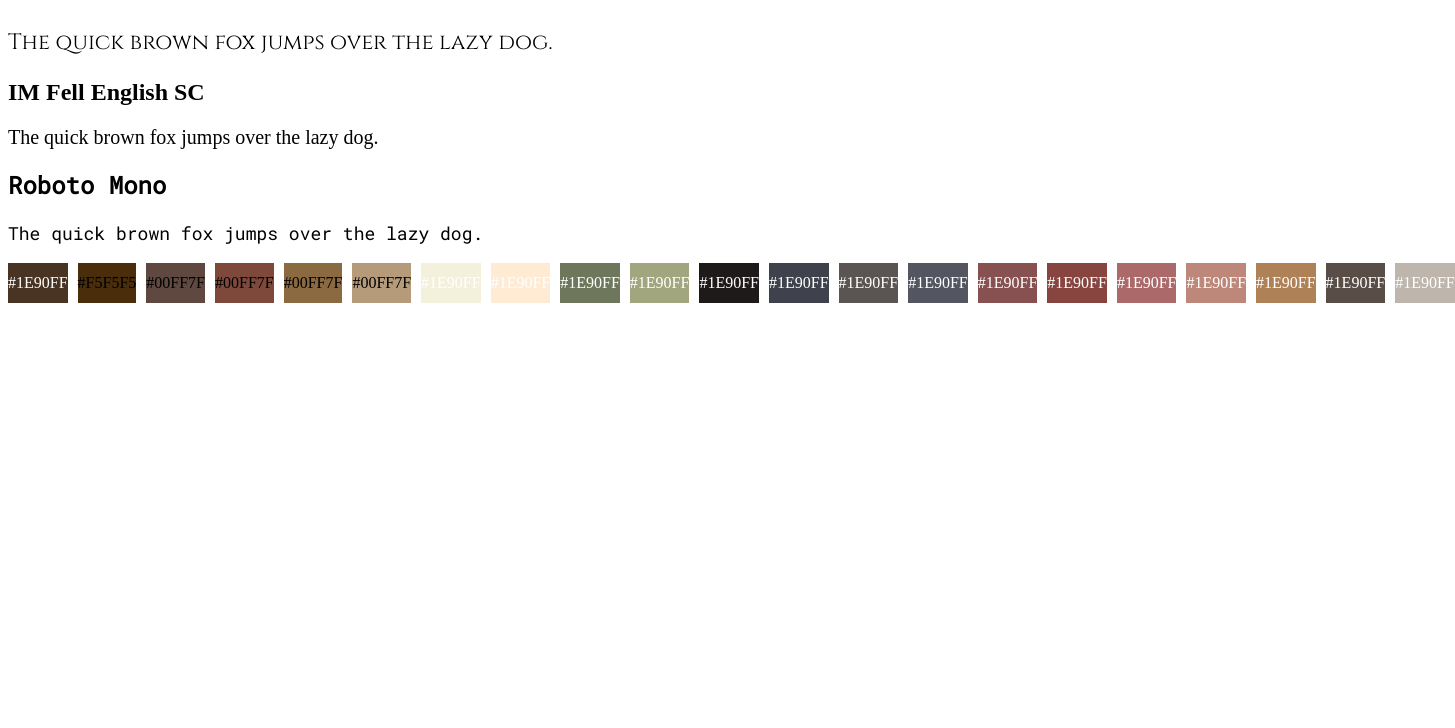
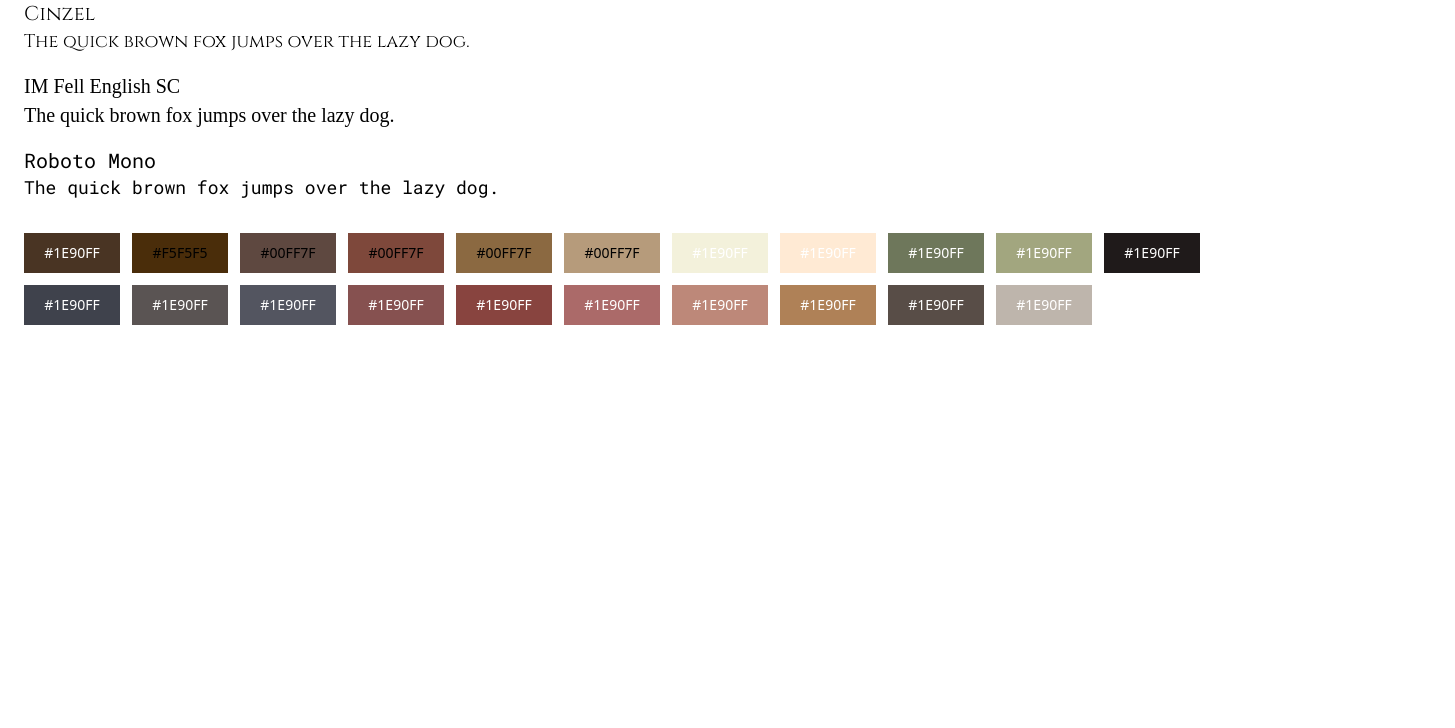
Before and after one commit to ayushgpt01/boot-dev-pallanguzhi, a website: page todo/color.html in a window 1280 px wide. Shown: the part 72-800 px from the top of the page, 1455 px wide, since content can reach past the window. Drawn offline with nearby package versions, Linux system fonts and the light colour scheme; a web font is replaced by a local one.

Commit message:
Added font preview HTML file

```diff
--- a/todo/color.html
+++ b/todo/color.html
@@ -1,46 +1,64 @@
 <!DOCTYPE html>
-<html>
-    <head>
-        <meta charset="UTF‑8">
+<html lang="en">
+<head>
+  <meta charset="UTF-8" />
+  <meta name="viewport" content="width=device-width, initial-scale=1.0" />
   <title>Color Palette</title>
 
   <!-- Google Fonts -->
   <link href="https://fonts.googleapis.com/css2?family=Cinzel:wght@400;700&family=IM+Fell+English+SC&family=Roboto+Mono&display=swap" rel="stylesheet">
-    </head>
-    <body>
-        ## Color Palette
-         <h2 style="font-family: 'Cinzel', serif;">Cinzel</h2>
-  <p style="font-family: 'Cinzel', serif; font-size: 22px;">The quick brown fox jumps over the lazy dog.</p>
 
-  <h2 style="font-family: 'IM Fell English SC', serif;">IM Fell English SC</h2>
-  <p style="font-family: 'IM Fell English SC', serif; font-size: 20px;">The quick brown fox jumps over the lazy dog.</p>
+  <!-- Tailwind CDN (for demo use) -->
+  <script src="https://cdn.tailwindcss.com"></script>
 
-  <h2 style="font-family: 'Roboto Mono', monospace;">Roboto Mono</h2>
-  <p style="font-family: 'Roboto Mono', monospace; font-size: 18px;">The quick brown fox jumps over the lazy dog.</p>
-        <div style="display: flex; gap: 10px;">
-     <div style="background:#493423; width:100px; height:40px; text-align:center; color:white; line-height:40px;">#1E90FF</div>
-    <div style="background:#4a2d0a; width:100px; height:40px; text-align:center; line-height:40px;">#F5F5F5</div>
-    <div style="background:#5e4840; width:100px; height:40px; text-align:center; color:black; line-height:40px;">#00FF7F</div>
-    <div style="background:#7e483b; width:100px; height:40px; text-align:center; color:black; line-height:40px;">#00FF7F</div>
-    <div style="background:#8b6941; width:100px; height:40px; text-align:center; color:black; line-height:40px;">#00FF7F</div>
-    <div style="background:#b69b7b; width:100px; height:40px; text-align:center; color:black; line-height:40px;">#00FF7F</div>
-    <div style="background:#f3f1db; width:100px; height:40px; text-align:center; color:white; line-height:40px;">#1E90FF</div>
-     <div style="background:#ffead4; width:100px; height:40px; text-align:center; color:white; line-height:40px;">#1E90FF</div>
-     <div style="background:#6e775b; width:100px; height:40px; text-align:center; color:white; line-height:40px;">#1E90FF</div>
-    <div style="background:#a2a67f; width:100px; height:40px; text-align:center; color:white; line-height:40px;">#1E90FF</div>
-     <div style="background:#1f1a1a; width:100px; height:40px; text-align:center; color:white; line-height:40px;">#1E90FF</div>
-     <div style="background:#3f424c; width:100px; height:40px; text-align:center; color:white; line-height:40px;">#1E90FF</div>
-     <div style="background:#5a5453; width:100px; height:40px; text-align:center; color:white; line-height:40px;">#1E90FF</div>
-     <div style="background:#535560; width:100px; height:40px; text-align:center; color:white; line-height:40px;">#1E90FF</div>
-     <div style="background:#865150; width:100px; height:40px; text-align:center; color:white; line-height:40px;">#1E90FF</div>
-     <div style="background:#88443f; width:100px; height:40px; text-align:center; color:white; line-height:40px;">#1E90FF</div>
-     <div style="background:#ab6a69; width:100px; height:40px; text-align:center; color:white; line-height:40px;">#1E90FF</div>
-     <div style="background:#bd8879; width:100px; height:40px; text-align:center; color:white; line-height:40px;">#1E90FF</div>
-     <div style="background:#af8157; width:100px; height:40px; text-align:center; color:white; line-height:40px;">#1E90FF</div>
-     <div style="background:#584d47; width:100px; height:40px; text-align:center; color:white; line-height:40px;">#1E90FF</div>
-     <div style="background:#beb5ac; width:100px; height:40px; text-align:center; color:white; line-height:40px;">#1E90FF</div>
+  <style>
+    .font-cinzel { font-family: 'Cinzel', serif; }
+    .font-imfell { font-family: 'IM Fell English SC', serif; }
+    .font-roboto { font-family: 'Roboto Mono', monospace; }
+  </style>
+</head>
+<body class="bg-white text-black p-6">
+  <h1 class="text-2xl font-bold mb-4">Color Palette</h1>
 
-</div>
+  <!-- Font Samples -->
+  <div class="space-y-4 mb-8">
+    <div>
+      <h2 class="text-xl font-cinzel">Cinzel</h2>
+      <p class="text-lg font-cinzel">The quick brown fox jumps over the lazy dog.</p>
+    </div>
+    <div>
+      <h2 class="text-xl font-imfell">IM Fell English SC</h2>
+      <p class="text-[20px] font-imfell">The quick brown fox jumps over the lazy dog.</p>
+    </div>
+    <div>
+      <h2 class="text-xl font-roboto">Roboto Mono</h2>
+      <p class="text-[18px] font-roboto">The quick brown fox jumps over the lazy dog.</p>
+    </div>
+  </div>
 
-    </body>
+  <!-- Color Blocks -->
+  <div class="flex flex-wrap gap-3">
+    <div class="bg-[#493423] text-white w-24 h-10 flex items-center justify-center text-sm">#1E90FF</div>
+    <div class="bg-[#4a2d0a] text-black w-24 h-10 flex items-center justify-center text-sm">#F5F5F5</div>
+    <div class="bg-[#5e4840] text-black w-24 h-10 flex items-center justify-center text-sm">#00FF7F</div>
+    <div class="bg-[#7e483b] text-black w-24 h-10 flex items-center justify-center text-sm">#00FF7F</div>
+    <div class="bg-[#8b6941] text-black w-24 h-10 flex items-center justify-center text-sm">#00FF7F</div>
+    <div class="bg-[#b69b7b] text-black w-24 h-10 flex items-center justify-center text-sm">#00FF7F</div>
+    <div class="bg-[#f3f1db] text-white w-24 h-10 flex items-center justify-center text-sm">#1E90FF</div>
+    <div class="bg-[#ffead4] text-white w-24 h-10 flex items-center justify-center text-sm">#1E90FF</div>
+    <div class="bg-[#6e775b] text-white w-24 h-10 flex items-center justify-center text-sm">#1E90FF</div>
+    <div class="bg-[#a2a67f] text-white w-24 h-10 flex items-center justify-center text-sm">#1E90FF</div>
+    <div class="bg-[#1f1a1a] text-white w-24 h-10 flex items-center justify-center text-sm">#1E90FF</div>
+    <div class="bg-[#3f424c] text-white w-24 h-10 flex items-center justify-center text-sm">#1E90FF</div>
+    <div class="bg-[#5a5453] text-white w-24 h-10 flex items-center justify-center text-sm">#1E90FF</div>
+    <div class="bg-[#535560] text-white w-24 h-10 flex items-center justify-center text-sm">#1E90FF</div>
+    <div class="bg-[#865150] text-white w-24 h-10 flex items-center justify-center text-sm">#1E90FF</div>
+    <div class="bg-[#88443f] text-white w-24 h-10 flex items-center justify-center text-sm">#1E90FF</div>
+    <div class="bg-[#ab6a69] text-white w-24 h-10 flex items-center justify-center text-sm">#1E90FF</div>
+    <div class="bg-[#bd8879] text-white w-24 h-10 flex items-center justify-center text-sm">#1E90FF</div>
+    <div class="bg-[#af8157] text-white w-24 h-10 flex items-center justify-center text-sm">#1E90FF</div>
+    <div class="bg-[#584d47] text-white w-24 h-10 flex items-center justify-center text-sm">#1E90FF</div>
+    <div class="bg-[#beb5ac] text-white w-24 h-10 flex items-center justify-center text-sm">#1E90FF</div>
+  </div>
+</body>
 </html>
```
